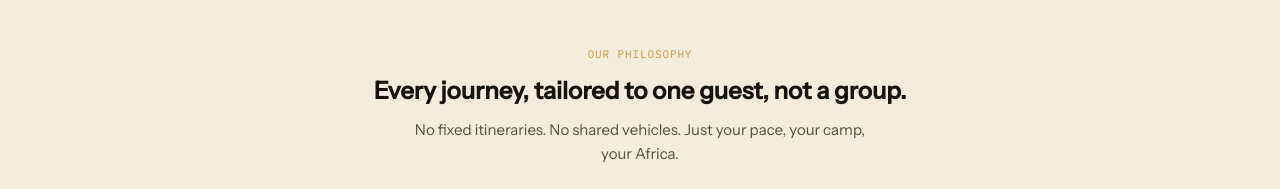
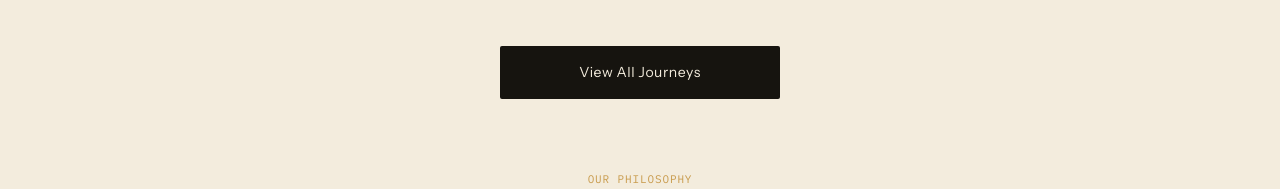
Before and after one commit to Kilonzo88/arcade_expedition, a Next.js app: page / in a window 1280 px wide. Shown: the part 1460-1649 px from the top of the page. Built offline with nearby package versions, Linux system fonts and the light colour scheme.

Commit message:
Reinstated the

```diff
--- a/src/app/components/CuratedCollections.tsx
+++ b/src/app/components/CuratedCollections.tsx
@@ -90,6 +90,26 @@ export default function CuratedCollections() {
           ))}
         </div>
       </div>
+
+      {/* ── View All Journeys CTA ────────────────────────────── */}
+      <div className="mt-8 pb-10 max-w-[1200px] mx-auto px-6 md:px-12 flex justify-center">
+        <Link
+          href="/journeys"
+          className="block w-full md:w-auto md:min-w-[280px] text-center transition-opacity hover:opacity-90"
+          style={{
+            backgroundColor: "var(--dark)",
+            color: "var(--ivory)",
+            borderRadius: "2px",
+            padding: "16px",
+            fontSize: "14px",
+            textDecoration: "none",
+            fontFamily: "var(--font-sans)",
+            letterSpacing: "0.04em",
+          }}
+        >
+          View All Journeys
+        </Link>
+      </div>
     </section>
   );
 }
```
